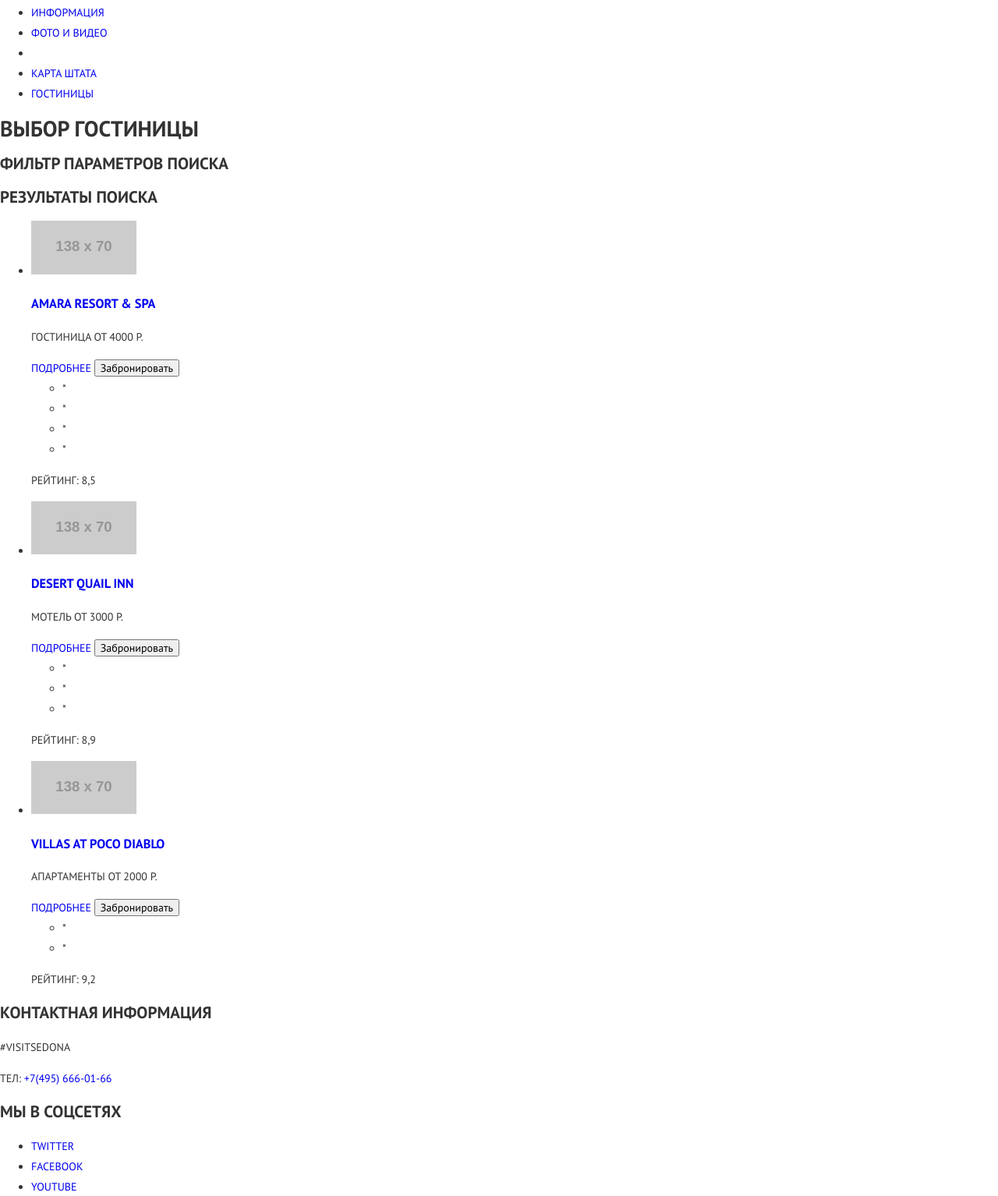
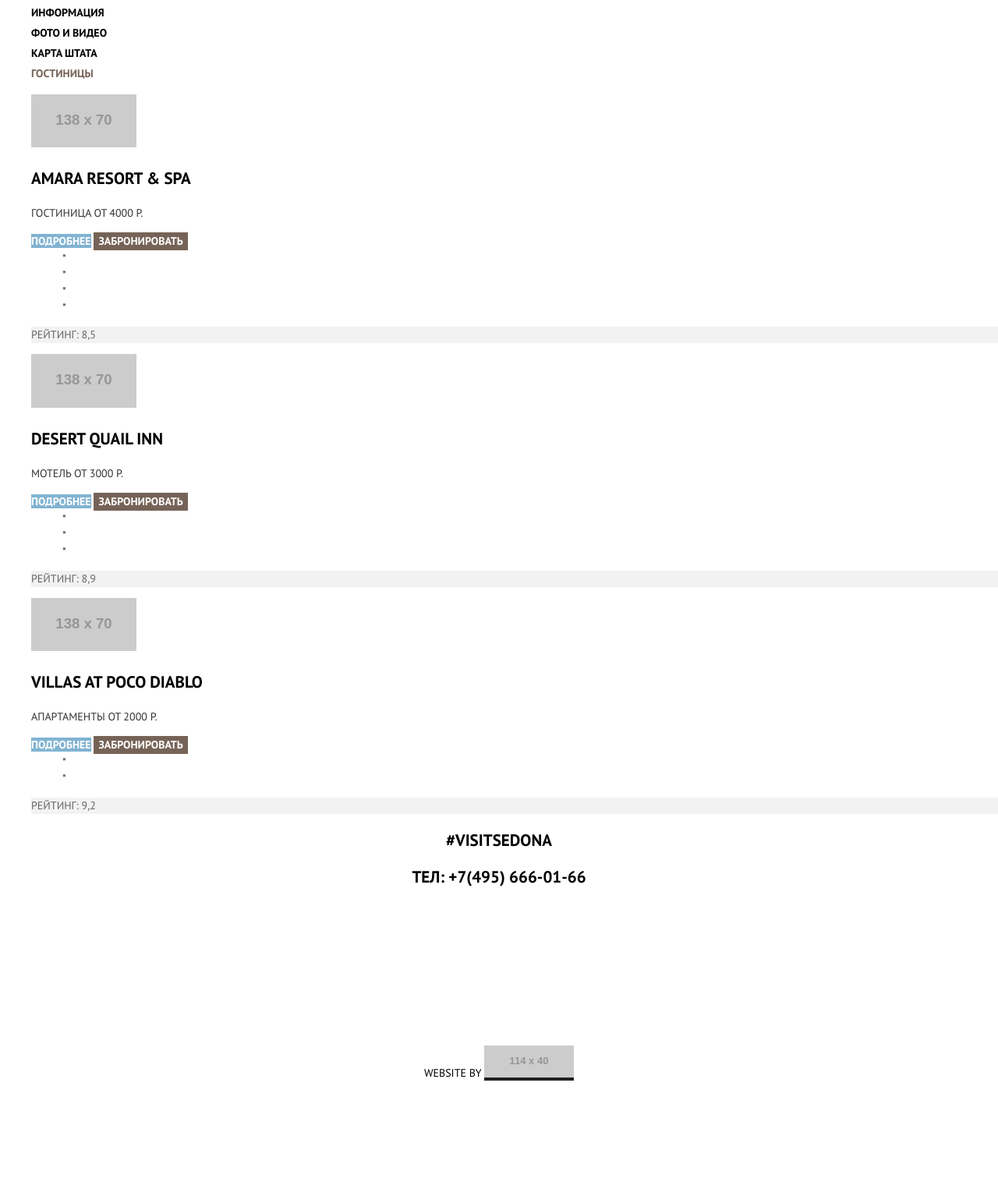
Before and after one commit to Ilyalinich/1500115-sedona-29, a plain HTML site: page hotels.html in a window 1280 px wide. Shown: the part 89-1623 px from the top of the page at 78% size. After the commit the page ends 1493 px from the top, so only its background shows below. Drawn offline with Linux system fonts and the light colour scheme; placeholder pictures from the web are drawn by us; files whose address does not match are found by name.

Commit message:
Стилизация внутренней страницы

```diff
--- a/css/style.css
+++ b/css/style.css
@@ -5,8 +5,8 @@
   font-style: normal;
   font-weight: 400;
   src: local('PT Sans'), local('PTSans-Regular'),
-       url('C:/Users/master/Documents/GitHub/1500115-sedona-29/fonts/ptsans.woff2') format('woff2'), /* Super Modern Browsers */
-       url('C:/Users/master/Documents/GitHub/1500115-sedona-29/fonts/ptsans.woff') format('woff'); /* Modern Browsers */
+       url('../fonts/ptsans.woff2') format('woff2'), /* Super Modern Browsers */
+       url('../fonts/ptsans.woff') format('woff'); /* Modern Browsers */
   font-display: swap;
 }
 /* pt-sans-700 - latin_cyrillic */
@@ -15,8 +15,8 @@
   font-style: normal;
   font-weight: 700;
   src: local('PT Sans Bold'), local('PTSans-Bold'),
-       url('C:/Users/master/Documents/GitHub/1500115-sedona-29/fonts/ptsansbold.woff2') format('woff2'), /* Super Modern Browsers */
-       url('C:/Users/master/Documents/GitHub/1500115-sedona-29/fonts/ptsansbold.woff2') format('woff'); /* Modern Browsers */
+       url('../fonts/ptsansbold.woff2') format('woff2'), /* Super Modern Browsers */
+       url('../fonts/ptsansbold.woff2') format('woff'); /* Modern Browsers */
   font-display: swap;
 }
 
@@ -34,6 +34,7 @@
   --basic-extra-blue: #5496BD;
   --basic-hard-blue: #669EC0;
   --basic-blue: #81B3D2;
+  --basic-extra-grey: #666666;
   --basic-hard-grey: #BDBBBC;
   --basic-grey: #EEEEEE;
   --basic-lite-grey: #F2F2F2;
@@ -83,11 +84,16 @@ a {
   overflow: hidden;
 }
 
+/*Hotels-page global*/
+
+.hotels-main {
+  line-height: 21px;
+  text-align: left;
+}
+
 /*Main navigation*/
 
 .main-navigation {
-  font-size: 14px;
-  line-height: 26px;
   font-weight: bold;
   color: var(--basic-extra-black);
   background-color: transparent;
@@ -117,6 +123,10 @@ a {
   color: var(--basic-extra-black-alfa);
 }
 
+.active-page a {
+  color: var(--basic-brown);
+}
+
 /* Features */
 
 .features {
@@ -132,6 +142,7 @@ a {
 
 .features-list {
   list-style: none;
+  line-height: 21px;
 }
 
 .feature-item h3 {
@@ -221,6 +232,8 @@ a {
   color: var(--basic-extra-black);
 }
 
+/*Buttons*/
+
 .button {
   font: inherit;
   text-align: center;
@@ -230,18 +243,93 @@ a {
   border: none;
 }
 
-.button-form-show {
+.button-form-show
+/*.button-form-search*/ {
+  font-weight: bold;
   font-size: 21px;
   line-height: 26px;
+}
+
+.button-info,
+.button-reserv {
+  font-weight: bold;
+  font-size: 14px;
+  line-height: 21px;
+}
+
+.button-form-show,
+.button-reserv {
   background-color: var(--basic-brown);
 }
 
-.button-form-show:hover {
+.button-form-show:hover,
+.button-reserv:hover {
   background-color: var(--basic-hard-brown);
 }
-.button-form-show:focus {
+
+.button-form-show:focus,
+.button-reserv:focus {
   background-color: var(--basic-extra-brown);
   color: var(--basic-white-soft-alfa);
+}
+
+.button-info
+/*.button-form-search*/ {
+  background-color: var(--basic-blue);
+}
+
+.button-info:hover
+/*.button-form-search:hover*/ {
+  background-color: var(--basic-hard-blue);
+}
+
+.button-info:focus
+/*.button-form-search:focus*/{
+  background-color: var(--basic-extra-blue);
+  color: var(--basic-white-soft-alfa);
+}
+
+
+/*Parameters-form*/
+
+.parameters-form {
+
+}
+
+/*Search-results*/
+
+.search-results {
+}
+
+.results-list {
+  list-style: none;
+}
+
+.results-item h3 {
+  font-weight: bold;
+  font-size: 21px;
+  line-height: 26px;
+}
+
+.hotel-name {
+  color: var(--basic-extra-black);
+}
+
+.hotel-name:hover {
+  color: var(--basic-blue);
+}
+
+.hotel-name:focus {
+  color: var(--basic-extra-black-alfa);
+}
+
+.rating-list {
+  list-style: none;
+}
+
+.rating-value {
+  color: var(--basic-extra-grey);
+  background-color: var(--basic-lite-grey);
 }
 
 /*Main footer*/
@@ -253,6 +341,11 @@ a {
 }
 
 /*Contacts*/
+
+.footer-contacts {
+font-weight: bold;
+font-size: 21px;
+}
 
 .footer-contacts a {
   color: var(--basic-extra-black);
--- a/hotels.html
+++ b/hotels.html
@@ -7,38 +7,40 @@
     <link rel="stylesheet" href="css/style.css">
   </head>
 
-  <body>
-    <header>
-      <a href="index.html">
+  <body class="page-body hotels-page">
+    <header class="main-header">
+      <a class="main-header-logo" href="index.html">
         <img src="https://via.placeholder.com/138x70" width="138" height="70" alt="Логотип сайта Седона">
       </a>
-      <nav>
-        <ul>
-          <li><a href="blank.html">Информация</a></li>
-          <li><a href="blank.html">Фото и видео</a></li>
-          <li><!--Место для логотипа--></li>
-          <li><a href="blank.html">Карта штата</a></li>
-          <li><a href="hotels.html">Гостиницы</a></li>
-        </ul>
+      <nav class="main-navigation">
+        <div class="main-navigation-wrapper">
+          <ul class="site-navigation">
+            <li class="site-navigation-left"><a href="blank.html">Информация</a></li>
+            <li class="site-navigation-left"><a href="blank.html">Фото и видео</a></li>
+            <li><!--Место для логотипа--></li>
+            <li class="site-navigation-right"><a href="blank.html">Карта штата</a></li>
+            <li class="site-navigation-right active-page"><a href="#">Гостиницы</a></li>
+          </ul>
+        </div>
       </nav>
     </header>
 
-    <main>
-      <h1>Выбор гостиницы</h1><!--скроем в стилях-->
-      <section>
-        <h2>Фильтр параметров поиска</h2>
+    <main class="container hotels-main">
+      <h1 class="visually-hidden">Выбор гостиницы</h1>
+      <section class="parameters-form">
+        <h2 class="visually-hidden">Фильтр параметров поиска</h2>
         <!--форма фильтра-->
       </section>
 
-      <section>
-        <h2>Результаты поиска</h2>
-        <ul>
-          <li>
+      <section class="search-results">
+        <h2 class="visually-hidden">Результаты поиска</h2>
+        <ul class="results-list">
+          <li class="results-item">
             <a href="#">
               <img src="https://via.placeholder.com/138x70" width="135" height="90" alt="Фото отеля Amara Resort & Spa">
             </a>
-            <div>
-              <a href="blank.html">
+            <div class="results-description">
+              <a class="hotel-name" href="blank.html">
                 <h3>Amara Resort & Spa</h3>
               </a>
               <p>
@@ -46,27 +48,27 @@
                 <span>От 4000 Р.</span>
               </p>
               <div>
-                <a href="blank.html">Подробнее</a>
-                <button type="button" name="reserv">Забронировать</button>
+                <a class="button button-info" href="blank.html">Подробнее</a>
+                <button class="button button-reserv" type="button" name="reserv">Забронировать</button>
               </div>
             </div>
-            <div>
-              <ul>
+            <div class="results-rating">
+              <ul class="rating-list">
                 <li>*</li>
                 <li>*</li>
                 <li>*</li>
                 <li>*</li>
               </ul>
-              <p>Рейтинг: 8,5</p>
+              <p class="rating-value">Рейтинг: 8,5</p>
             </div>
           </li>
 
-          <li>
+          <li class="results-item">
             <a href="#">
               <img src="https://via.placeholder.com/138x70" width="135" height="90" alt="Фото отеля Desert Quail Inn">
             </a>
-            <div>
-              <a href="blank.html">
+            <div class="results-description">
+              <a class="hotel-name" href="blank.html">
                 <h3>Desert Quail Inn</h3>
               </a>
               <p>
@@ -74,26 +76,26 @@
                 <span>От 3000 Р.</span>
               </p>
               <div>
-                <a href="blank.html">Подробнее</a>
-                <button type="button" name="reserv">Забронировать</button>
+                <a class="button button-info" href="blank.html">Подробнее</a>
+                <button class="button button-reserv" type="button" name="reserv">Забронировать</button>
               </div>
             </div>
-            <div>
-              <ul>
+            <div class="results-rating">
+              <ul class="rating-list">
                 <li>*</li>
                 <li>*</li>
                 <li>*</li>
               </ul>
-              <p>Рейтинг: 8,9</p>
+              <p class="rating-value">Рейтинг: 8,9</p>
             </div>
           </li>
 
-          <li>
+          <li class="results-item">
             <a href="#">
               <img src="https://via.placeholder.com/138x70" width="135" height="90" alt="Фото отеля Villas at Poco Diablo">
             </a>
-            <div>
-              <a href="blank.html">
+            <div class="results-description">
+              <a class="hotel-name" href="blank.html">
                 <h3>Villas at Poco Diablo</h3>
               </a>
               <p>
@@ -101,16 +103,16 @@
                 <span>От 2000 Р.</span>
               </p>
               <div>
-                <a href="blank.html">Подробнее</a>
-                <button type="button" name="reserv">Забронировать</button>
+                <a class="button button-info" href="blank.html">Подробнее</a>
+                <button class="button button-reserv" type="button" name="reserv">Забронировать</button>
               </div>
             </div>
-            <div>
-              <ul>
+            <div class="results-rating">
+              <ul class="rating-list">
                 <li>*</li>
                 <li>*</li>
               </ul>
-              <p>Рейтинг: 9,2</p>
+              <p class="rating-value">Рейтинг: 9,2</p>
             </div>
           </li>
 
@@ -118,34 +120,44 @@
       </section>
     </main>
 
-    <footer>
-      <section>
-        <h2>Контактная информация</h2><!--Скроем в стилях-->
+    <footer class="page-footer main-footer">
+      <section class="footer-contacts">
+        <h2 class="visually-hidden">Контактная информация</h2>
         <p>#visitSEDONA</p>
-        <p>ТЕЛ: <a href="tel:+74956660166">+7(495) 666-01-66</a></p><!--Уточнить нужна ли ссылка-->
+        <p>ТЕЛ: <a class="footer-phone" href="tel:+74956660166">+7(495) 666-01-66</a></p><!--Уточнить нужна ли ссылка-->
       </section>
 
-      <section><!--Уточнить нужна ли здесь секция и заголовок или просто список-->
-        <h2>Мы в соцсетях</h2><!--Скроем в стилях-->
+      <section class="footer-social">
+        <h2 class="visually-hidden">Ссылки на соцсети</h2>
         <ul>
-          <li><!--Уточнить стоит ли использовать формат вложений в одну строку или лучше с переносом строк-->
-            <a href="#">Twitter</a>
+          <li>
+            <a class="social-button" href="#">
+              <span class="visually-hidden">Твиттер</span>
+              <svg width="46" height="48" ></svg>
+            </a>
           </li>
           <li>
-            <a href="#">Facebook</a>
+            <a class="social-button" href="#">
+              <span class="visually-hidden">Фэйсбук</span>
+              <svg width="46" height="48" ></svg>
+            </a>
           </li>
           <li>
-            <a href="#">Youtube</a>
+            <a class="social-button" href="#">
+              <span class="visually-hidden">Ютьюб</span>
+              <svg width="46" height="48" ></svg>
+            </a>
           </li>
         </ul>
       </section>
 
-      <p>
+      <p class="footer-copyright">
         Website by
-        <a href="https://htmlacademy.ru/intensive/htmlcss">
-          <img src="https://via.placeholder.com/114x40" width="114" height="40" alt="Логотип html academy">   <!--Уточнить путь к логотипу и исправить-->
+        <a class="html-academy-logo" href="https://htmlacademy.ru/intensive/htmlcss">
+          <img src="https://via.placeholder.com/114x40" width="115" height="41" alt="Логотип html academy">
         </a>
       </p>
+
     </footer>
 
   </body>
```
